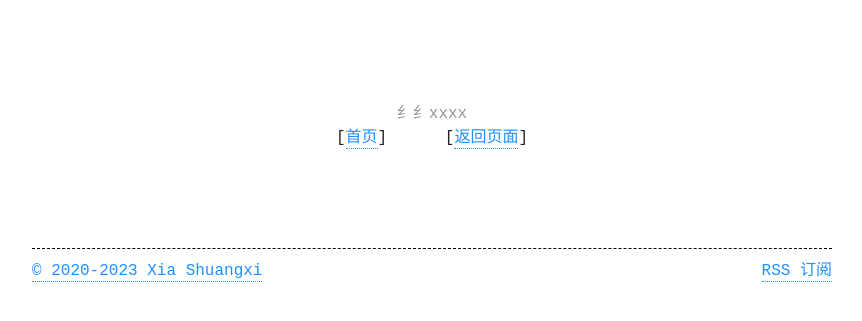
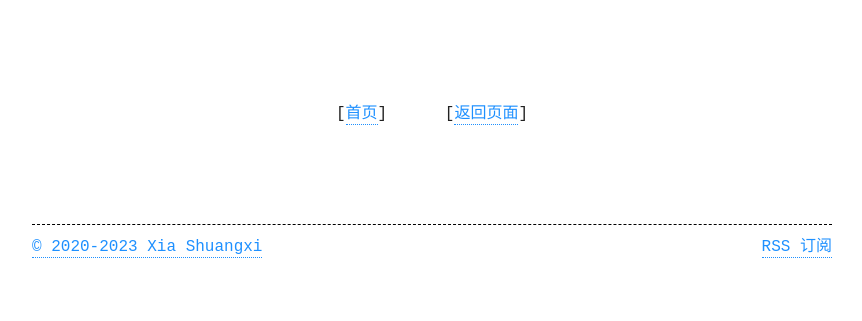
Before and after one commit to xiashuangxi/bookphrase, a Jekyll site: the page built from qrcode.md, in a window 1280 px wide. Shown: the top 321 px of the page, without its empty margins (208-1070 px from the left). Built offline with Jekyll 4.4.1, drawn with Linux system fonts in a browser that asks for light colours.

Commit message:
Update _config.yml

```diff
--- a/qrcode.md
+++ b/qrcode.md
@@ -4,7 +4,7 @@ layout: site-qrcode
 {% include defines/defines.html %}
 <div style="margin:100px 0 100px 0;text-align: center;">
 	<div id='qrcode'></div>
-	<div id='url' style="color:#979797;margin: 4px 0 4px 0">纟纟xxxx</div>
+	<div id='url' style="color:#979797;margin: 4px 0 4px 0"></div>
 	<div>
 		[<a href="{{baseurl}}/index.html" title="返回网站首页">首页</a>]
 		&nbsp;&nbsp;&nbsp;&nbsp;
```
Also changed, not shown: 1 other file.
